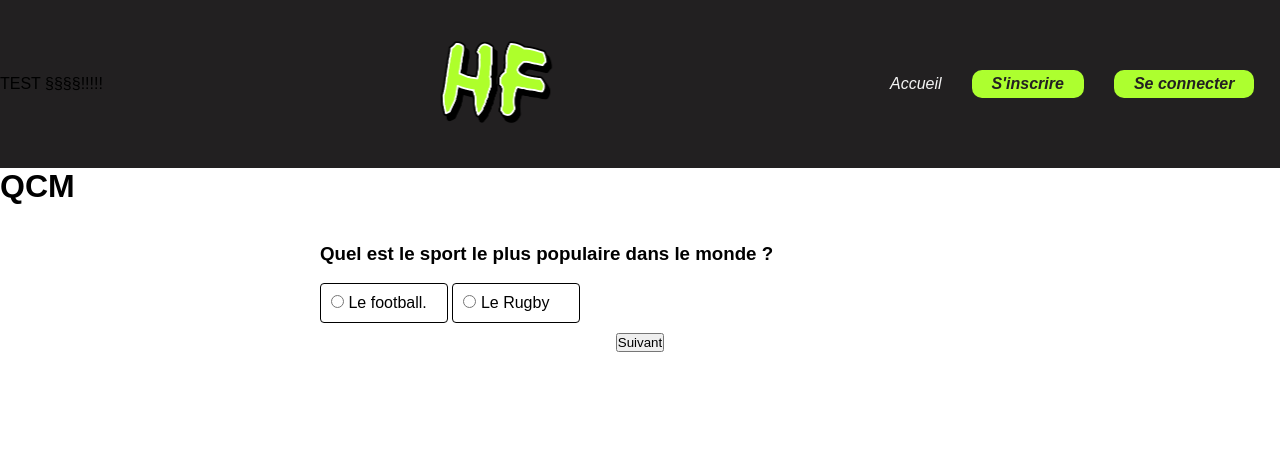
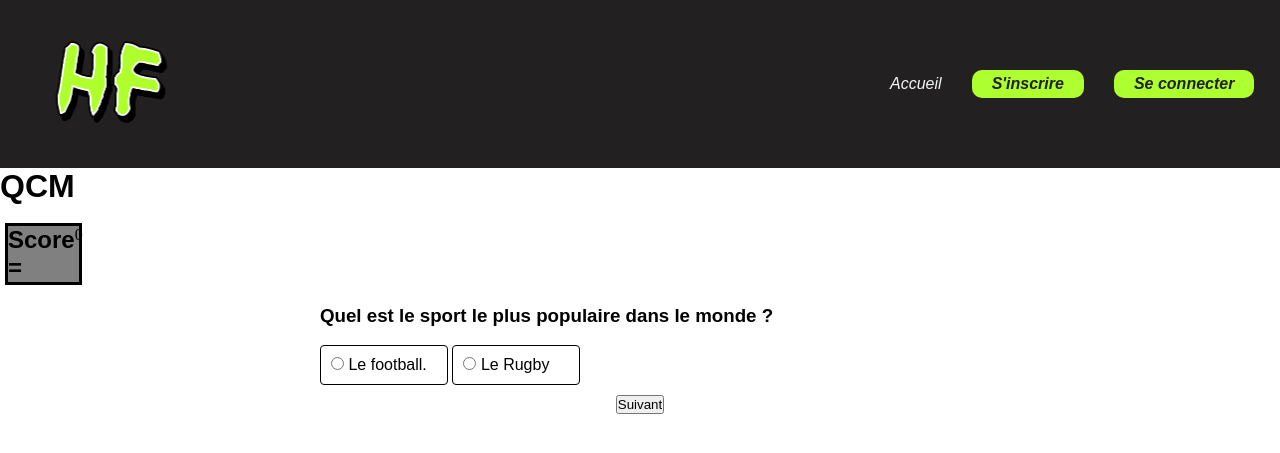
Before and after one commit to hichamzh/Quizz, a PHP site: the page made by app/index.php in a window 1280 px wide. Shown: the top 453 px of the page. Run offline with PHP 8.4, Linux system fonts and the light colour scheme; data comes from the database, SQL or seed files in the repository.

Commit message:
update08/06

```diff
--- a/app/Composants/nav-bar.php
+++ b/app/Composants/nav-bar.php
@@ -13,7 +13,6 @@
     <script src="public/Js/menu_burger.js" defer></script>
 </head>
 <nav class="nav-bar">
-    TEST §§§§!!!!!
     <a href="index.php">
         <img src="./public/Assets/logo_hf.png" alt="logo hf quizz">
     </a>
--- a/app/Controllers/Controller_qcm.php
+++ b/app/Controllers/Controller_qcm.php
@@ -17,16 +17,21 @@ class Controller_qcm extends Controller
         // $img_theme = [ "football" => "public/Assets/football.jpg"];
         $this->render("themes", $data);
     }
+
     public function action_theme_question(){
-
+        $_SESSION['score']=0;
         $id_theme = $_GET['id_theme']; // L'id du thème choisi
         $niveau = $_GET['lvl']; // Le niveau choisi
+
 
         $m = Model::get_model();
         $questions = $m->get_question($id_theme, $niveau);//list des questions
 
+
+
             // Stocker les données dans la session
-            $questions_count = 0;// compteur qui sera stocker dans la session['question_count']
+        $questions_count = 0;// compteur qui sera stocker dans la session['question_count']
+
         $_SESSION['id_theme'] = $id_theme; // id_theme choisi qui est stocker dans la session['id_theme']
         $_SESSION['lvl'] = $niveau; // le niveau choisi qui est stocker dans la session['lvl']
         $_SESSION['question_count'] = $questions_count; //compteur stocker dans la session['question_count']
@@ -40,17 +45,32 @@ class Controller_qcm extends Controller
         // print'<pre>' .print_r($reponses, true). '</pre>';
         // die();
 
+
         $data = [
                 "question" => $question,
                 "reponses" => $reponses
+
             ]; //taleau contenant deux clefs "question"(une seul id question est stocker la dedans) et "reponses" qui lui contient les reponses
-
         $this->render("qcm", $data);
 
     }
     public function action_question_suivante(){ // fonction utilisé au moment du click vers la question suivante
 
         $m = Model::get_model();
+
+        if (isset($_POST["reponse"]) && $_POST["reponse"]>0){
+            // var_dump($_POST["reponse"]);
+            $ancienne_reponse=$m->check_reponse($_POST["reponse"]);
+            // var_dump($ancienneReponse);
+
+            if ($ancienne_reponse->etat == 0){
+                $_SESSION['score']++;
+            }
+        }
+
+        // var_dump($_SESSION['score']);
+
+
             // Stocker les données dans la session
             $questions_count = $_SESSION['question_count']; //variable contenant la session du compteur qui a été declarer dans la fonction au dessus
             $questions_count++;//incrementation du compteur
--- a/app/Models/Model.php
+++ b/app/Models/Model.php
@@ -106,5 +106,11 @@ class Model {
         return $result;
     }
 
-
+    public function check_reponse($id_reponse){
+        $requete = $this->bdd->prepare("SELECT * FROM reponses r WHERE r.id_reponse = :id_reponse");
+        $requete->bindParam(":id_reponse", $id_reponse);
+        $requete->execute();
+        $result = $requete->fetch(PDO::FETCH_OBJ);
+        return $result;
+    }
 }
--- a/app/Views/View_qcm.php
+++ b/app/Views/View_qcm.php
@@ -9,30 +9,29 @@
 </head>
 <body>
 
-    <header><h1>QCM</h1></header><br>
-       <?php
-    //    $questionLimit = 2; // Nombre de questions à afficher à la fois
-    //    $questionOffset = $_SESSION['question_count'];
-    //    $displayedQuestions = array_slice($_SESSION["quizz_data"]['questions'], $questionOffset, $questionLimit);
-    //    foreach ($displayedQuestions as $q) :
-    //     // if ($qstCount >= 2) {
-    //     //     break;
-    //     // }
-    //    ?>
+    <header><h1>QCM </h1></header><br>
+
+    <?php
+            $score=$_SESSION['score'];
+            $score_string= intval($score);
+            ?>
+            <div class=score>
+                <h2>Score = </h2> <?php echo $score_string; ?>
+            </div>
         <form  method="post" action="?controller=qcm&action=question_suivante">
         <div class="qcm" class="larger-click-area">
 
                 <h3 ><?=$data['question']->question ;?></h3><br>
 
-
             <?php foreach ($data['reponses'] as $r) :?>
 
-            <label for="myInput" class="larger-click-area">
-              <input type="radio" id="myInput" name="reponse[<?= $_SESSION['question_count']?>]" value="<?= $r->reponse ?>" required>
+            <label for="reponse<?= $r->id_reponse ?>" class="larger-click-area">
+              <input type="radio" id="reponse<?= $r->id_reponse ?>" name="reponse" value="<?= $r->id_reponse ?>" required>
               <?= $r->reponse ?>
             </label>
 
-                <?php endforeach; ?>
+            <?php endforeach; ?>
+
 
 
         </div>
--- a/app/public/Css/qcm.css
+++ b/app/public/Css/qcm.css
@@ -14,8 +14,8 @@ h3{
 margin-top: auto ;
 display: flex;
 justify-content: center;
-/* width: 20px;
-height: 20px; */
+width: auto;
+height: auto;
 }
 
 .reponse{
@@ -45,3 +45,17 @@ label {
     border: 1px solid #ccc;
     /* Ajoutez d'autres styles selon vos besoins */
   }
+
+  .none{
+    display: none;
+  }
+
+  .score{
+    margin-left: 5px;
+    display: flex;
+    font-family: 'Times New Roman', Times, serif, sans-serif;
+    background-color: grey;
+    border:solid 3px black;
+    width: 6%;
+    font-size: medium;
+  }
```
